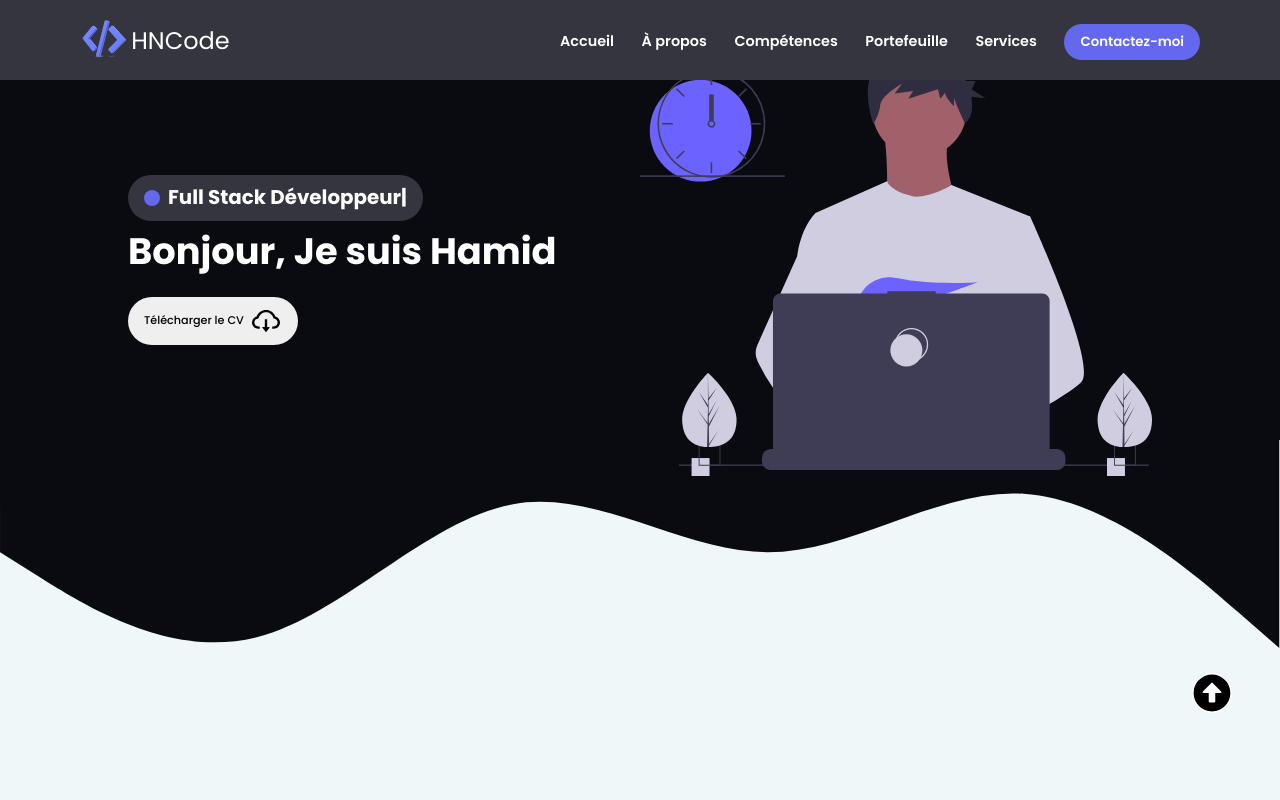
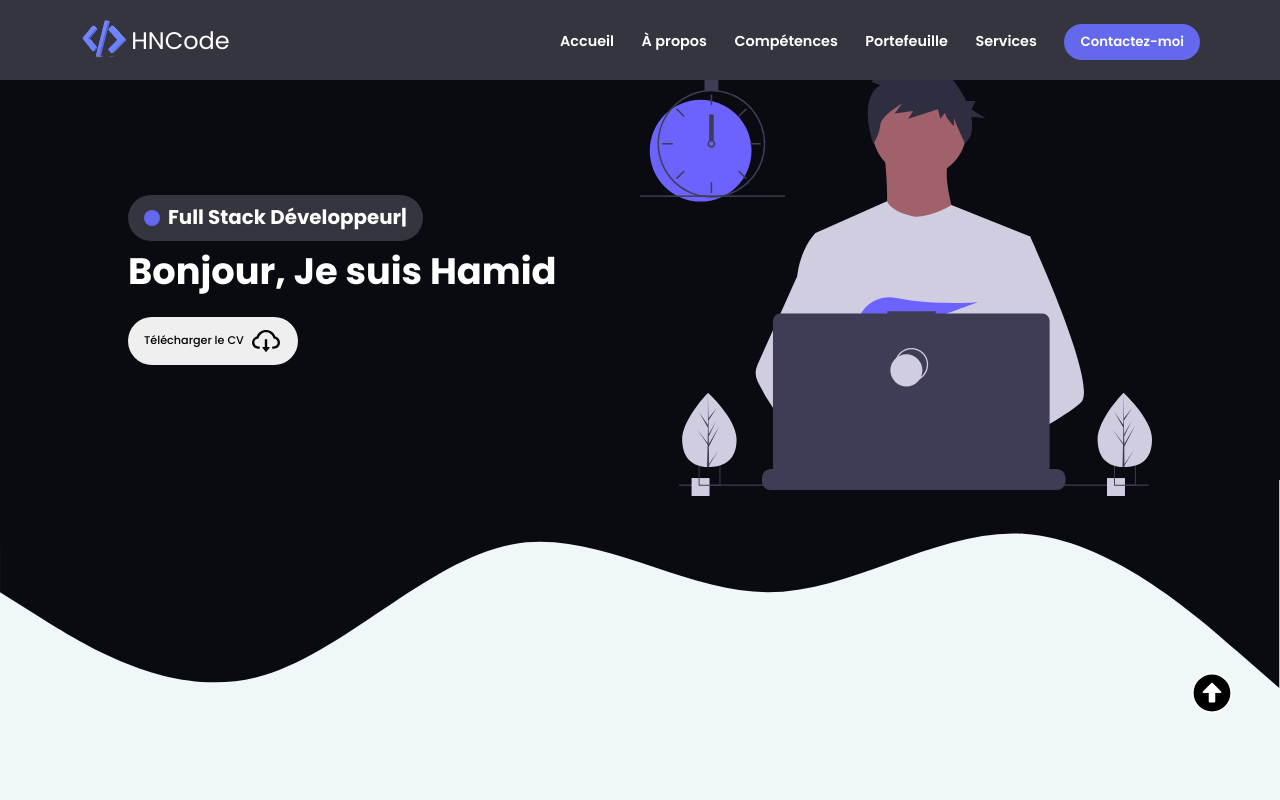
Before and after one commit to HN77/portfolio, a React (Create React App) app: page / in a window 1280 px wide. Shown: the top 800 px of the page. Built offline with nearby package versions, Linux system fonts and the light colour scheme.

Commit message:
Fixing the CTA button

```diff
--- a/src/Sections/Hero/HeroElements.js
+++ b/src/Sections/Hero/HeroElements.js
@@ -2,7 +2,7 @@ import styled, { keyframes } from 'styled-components';
 
 export const HeroSection = styled.div`
     width: 100vw;
-    height: 45vh;
+    height: 50vh;
     color: var(--white);
     background-color: var(--black);
     display: flex;
@@ -10,8 +10,7 @@ export const HeroSection = styled.div`
     position: relative;
 
     @media only Screen and (max-width: 48em) {
-        height: 80vh;
-        display: block;
+        height: 85vh;
     }
     @media only Screen and (max-width: 420px) {
         height: auto;
@@ -116,6 +115,7 @@ export const CTA = styled.button`
 
     @media only Screen and (max-width: 48em) {
         z-index: 999;
+        background-color: #fff;
     }
 
     &:hover {
```
